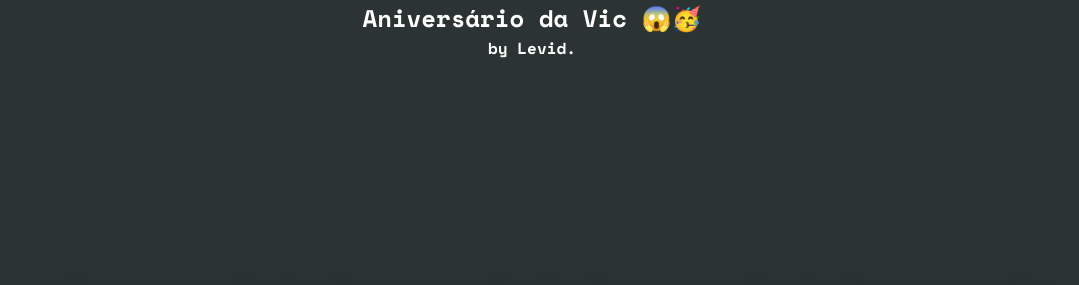
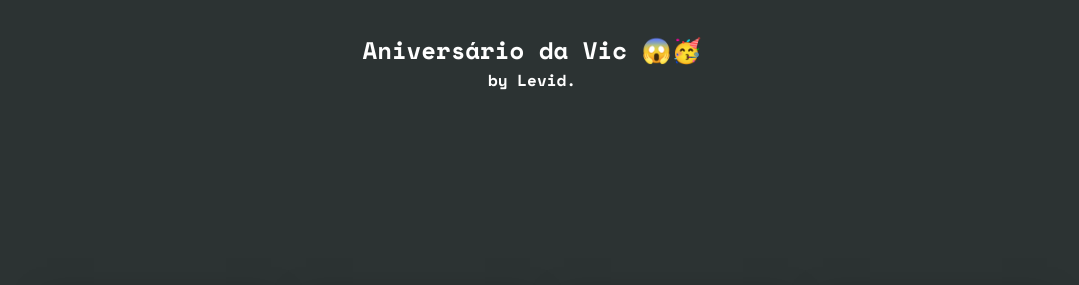
Before and after one commit to DEVLevid/countDown, a plain HTML site: page index.html in a window 1280 px wide. Shown: the top 285 px of the page, without its empty margins (108-1187 px from the left). Drawn offline with nearby package versions, Linux system fonts and the light colour scheme.

Commit message:
Update style.css

```diff
--- a/style.css
+++ b/style.css
@@ -13,10 +13,9 @@ body{
 }
 
 .birthday{
-    flex-direction: column;
-    display: flex;
-    justify-content: center;
-    align-items: center;
+    text-align: center;
+    padding-top: 2rem;
+    color: #CBE4DE;
 }
 
 .countdown{
```
